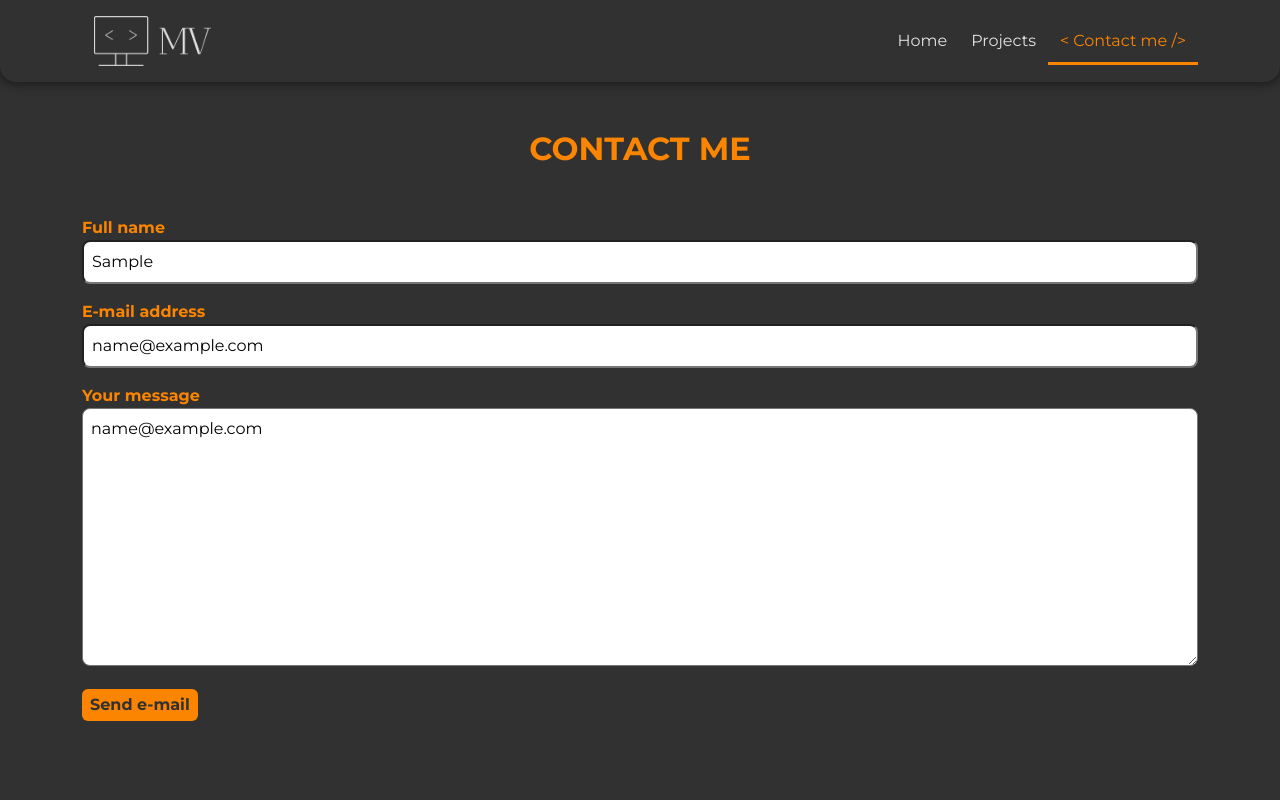
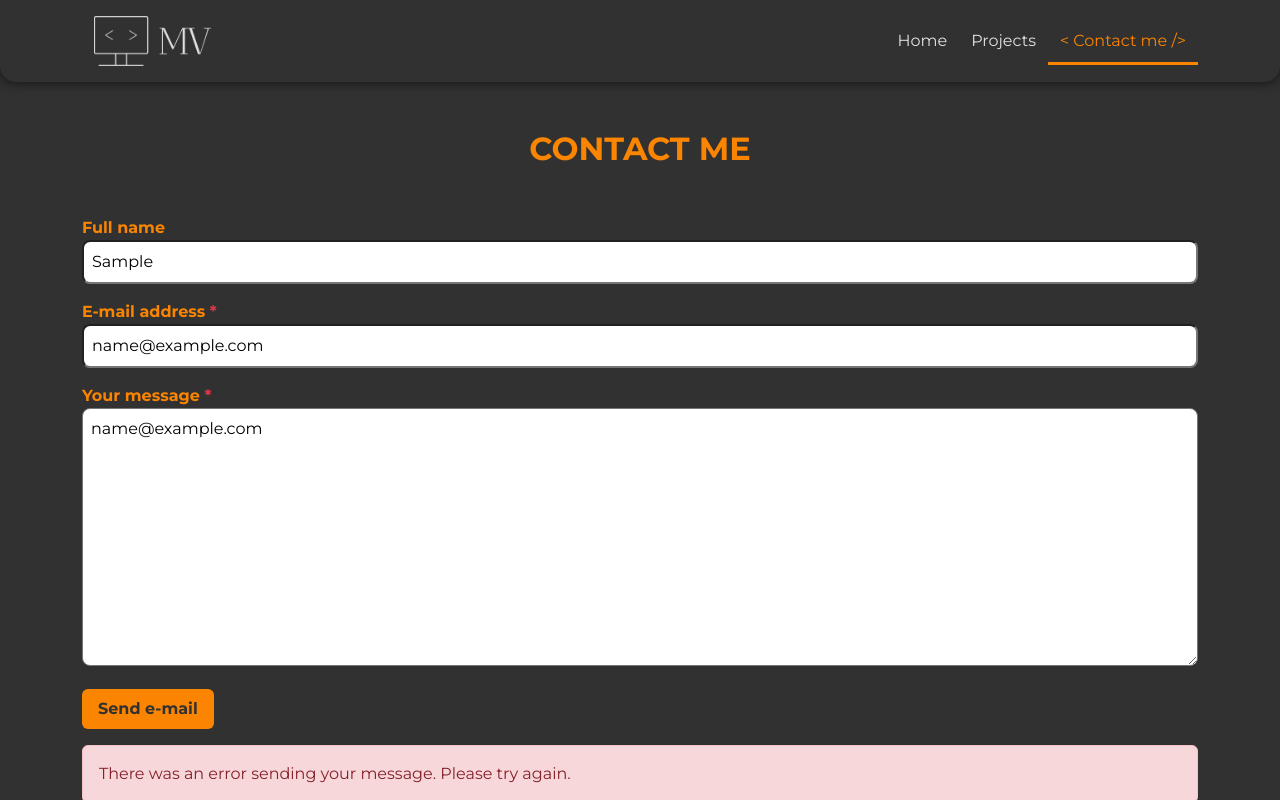
Before and after one commit to mattiavolpe/vite-boolfolio, a Vue app: page /contact in a window 1280 px wide. Both pictures are taken after typing "Sample", "name@example.com", "name@example.com" into the empty fields and a click on the button "Send e-mail". Shown: the top 800 px of the page. Built offline with nearby package versions, Linux system fonts and the light colour scheme; no server answers.

Commit message:
🎨 Palette: Add loading state and feedback to contact form
Co-authored-by: mattiavolpe <64392380+mattiavolpe@users.noreply.github.com>

```diff
--- a/src/views/ContactView.vue
+++ b/src/views/ContactView.vue
@@ -13,10 +13,17 @@ export default {
       name: "",
       emailAddress: "",
       emailContent: "",
+      isLoading: false,
+      successMessage: "",
+      errorMessage: "",
     }
   },
   methods: {
     sendMail() {
+      this.isLoading = true;
+      this.successMessage = "";
+      this.errorMessage = "";
+
       const data = {
         name: this.name,
         emailAddress: this.emailAddress,
@@ -26,10 +33,18 @@ export default {
       axios
       .post(state.host + state.contactEndpoint, data)
       .then(response => {
-        console.log(response)
+        console.log(response);
+        this.successMessage = "Your message has been sent successfully!";
+        this.name = "";
+        this.emailAddress = "";
+        this.emailContent = "";
       })
       .catch(error => {
         console.error(error);
+        this.errorMessage = "There was an error sending your message. Please try again.";
+      })
+      .finally(() => {
+        this.isLoading = false;
       })
     },
   }
@@ -44,17 +59,28 @@ export default {
     <form @submit.prevent="sendMail()">
       <div class="mb-3">
         <label for="name" class="d-block text_accent_custom fw-bold">Full name</label>
-        <input type="mail" id="name" name="name" class="w-100 rounded-3 p-2" placeholder="Type your full name" v-model="name">
+        <input type="text" id="name" name="name" class="w-100 rounded-3 p-2" placeholder="Type your full name" v-model="name" required :disabled="isLoading">
       </div>
       <div class="mb-3">
-        <label for="emailAddress" class="d-block text_accent_custom fw-bold">E-mail address</label>
-        <input type="mail" id="emailAddress" name="emailAddress" class="w-100 rounded-3 p-2" placeholder="Type your e-mail address" v-model="emailAddress">
+        <label for="emailAddress" class="d-block text_accent_custom fw-bold">E-mail address <span class="text-danger">*</span></label>
+        <input type="email" id="emailAddress" name="emailAddress" class="w-100 rounded-3 p-2" placeholder="Type your e-mail address" v-model="emailAddress" required :disabled="isLoading">
       </div>
       <div class="mb-3">
-        <label for="emailContent" class="d-block text_accent_custom fw-bold">Your message</label>
-        <textarea name="emailContent" id="emailContent" rows="10" class="w-100 rounded-3 p-2" placeholder="Type your message" v-model="emailContent"></textarea>
+        <label for="emailContent" class="d-block text_accent_custom fw-bold">Your message <span class="text-danger">*</span></label>
+        <textarea name="emailContent" id="emailContent" rows="10" class="w-100 rounded-3 p-2" placeholder="Type your message" v-model="emailContent" required :disabled="isLoading"></textarea>
       </div>
-      <button class="bg_accent_custom border-0 text_dark_custom rounded fw-bold px-2 py-1" type="submit">Send e-mail</button>
+      <button class="bg_accent_custom border-0 text_dark_custom rounded fw-bold px-3 py-2 d-flex align-items-center gap-2" type="submit" :disabled="isLoading">
+        <span v-if="isLoading">
+          <font-awesome-icon icon="fa-regular fa-hourglass" class="fa-spin" />
+        </span>
+        {{ isLoading ? 'Sending...' : 'Send e-mail' }}
+      </button>
+      <div v-if="successMessage" class="alert alert-success mt-3" role="alert" aria-live="polite">
+        {{ successMessage }}
+      </div>
+      <div v-if="errorMessage" class="alert alert-danger mt-3" role="alert" aria-live="assertive">
+        {{ errorMessage }}
+      </div>
     </form>
   </div>
 </template>
```
Also changed, not shown: .Jules/palette.md (added).
